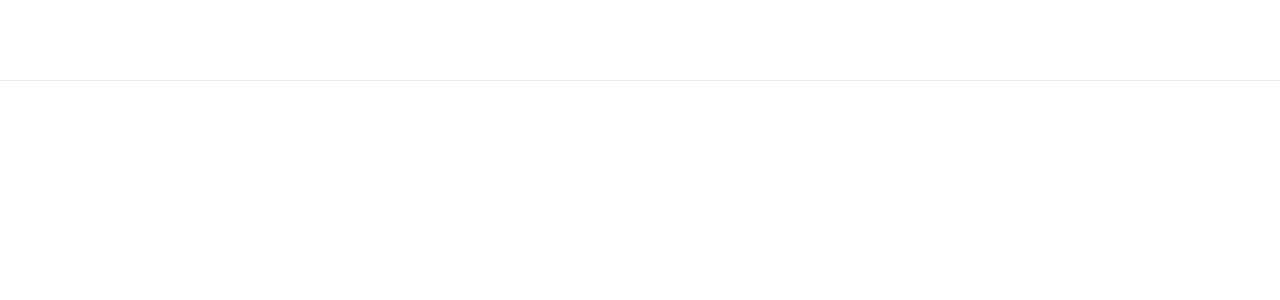
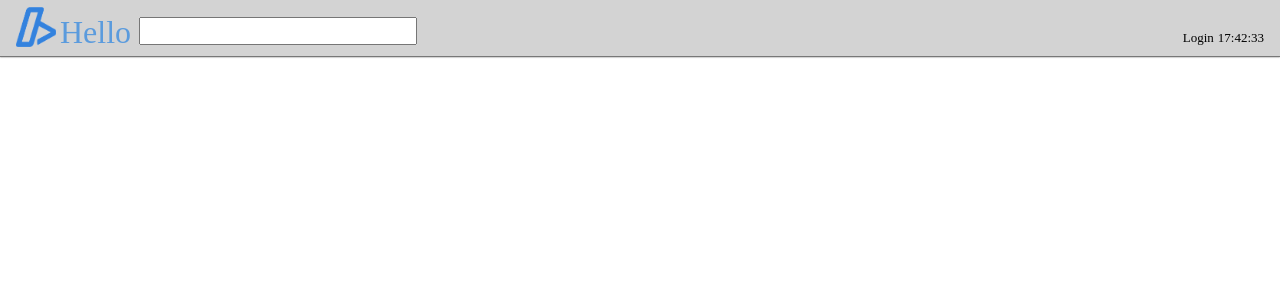
Before and after one commit to helloboy1991/OutHello, a Flask app: page / in a window 1280 px wide. Shown: the top 300 px of the page. Run offline with Flask 2, Linux system fonts and the light colour scheme.

Commit message:
add header bar

```diff
--- a/OutHello/main.py
+++ b/OutHello/main.py
@@ -1,7 +1,7 @@
 #!/usr/bin/python
 #coding=utf-8
 
-from flask import Flask, render_template
+from flask import Flask, render_template, url_for
 
 app = Flask(__name__)
 
--- a/OutHello/static/index.css
+++ b/OutHello/static/index.css
@@ -5,8 +5,58 @@ body {
 }
 
 .HeaderBar {
-	height: 5em;
+	height: 3.5em;
 	display: block;
 	background: #fff;
-	border-bottom: 1px solid #ebebeb;
+	border-bottom: 0.02em solid #777;
+	box-shadow: 0 0 0.1em #666;
+	background-color: lightgray;
 }
+
+.HeaderContainer {
+	height: 100%;
+	margin-left: 1em;
+	margin-right: 1em;
+	position: relative;
+}
+
+.HeaderLeftContainer {
+	display: inline-block;
+	position: absolute;
+	left: 0;
+	margin-top: 0.45em;
+}
+
+.HeaderLogo {
+	height: 2.5em;
+}
+
+.HeaderSearchBox {
+	display: inline-block;
+	vertical-align: top;
+	margin-top: 0.6em;
+	margin-left: .25em;
+}
+
+#search-input {
+	height: 1.25em;
+	width: 15em;
+	font-size: large;
+}
+
+.HeaderTitle {
+	font-size: xx-large;
+	vertical-align: bottom;
+	color: #5b9bdd;
+}
+
+.HeaderRightContainer {
+	display: inline-block;
+	position: absolute;
+	right: 0;
+	margin-top: 1.75em;
+}
+
+.HeaderRightItem {
+	font-size: small;
+}
--- /dev/null
+++ b/OutHello/static/index.js
@@ -0,0 +1,20 @@
+
+function toNum(num) {
+	if (num<10) {
+		return '0'+num;
+	} else {
+		return num;
+	}
+}
+
+window.onload = function() {
+	function ShowTime() {
+		var time = new Date()
+		var time_str = toNum(time.getHours())+':'+toNum(time.getMinutes())+':'+toNum(time.getSeconds());
+		document.getElementById("header-time").innerText = time_str;
+
+		setTimeout(ShowTime, 1000);
+	}
+
+	window.setTimeout(ShowTime, 1000);
+}
--- a/OutHello/templates/index.html
+++ b/OutHello/templates/index.html
@@ -1,11 +1,26 @@
 <!DOCTYPE html>
 <html>
 <head>
-    <title>OutHello</title>
-    <link type="text/css" rel="stylesheet" href="{{ url_for('static', filename='index.css') }}"></link>
+    <title>Out Hello to the world!</title>
+    <link rel="shortcut icon" href="{{ url_for('static', filename='imgs/favicon.ico') }}">
+    <link type="text/css" rel="stylesheet" href="{{ url_for('static', filename='index.css') }}">
+    <script type="text/javascript" src="{{ url_for('static', filename='index.js') }}"></script>
 </head>
 <body>
     <div class="HeaderBar">
+    	<div class="HeaderContainer">
+    		<div class="HeaderLeftContainer">
+    			<img class="HeaderLogo" src="{{ url_for('static', filename='imgs/logo.png') }}">
+    			<span class="HeaderTitle">Hello</span>
+    			<form class="HeaderSearchBox">
+    				<input id="search-input" type="text" name="search">
+    			</form>
+    		</div>
+    		<div class="HeaderRightContainer">
+    			<span class="HeaderRightItem HeaderLongin">Login</span>
+    			<span id="header-time" class="HeaderRightItem HeaderTime">Time</span>
+    		</div>
+    	</div>
     </div>
 </body>
 </html>
```
Also changed, not shown: OutHello/static/imgs/O$)ZT4Z7OMEL21A9W1@529U.png (added), OutHello/static/imgs/favicon.ico (added), OutHello/static/imgs/logo.png (added).
